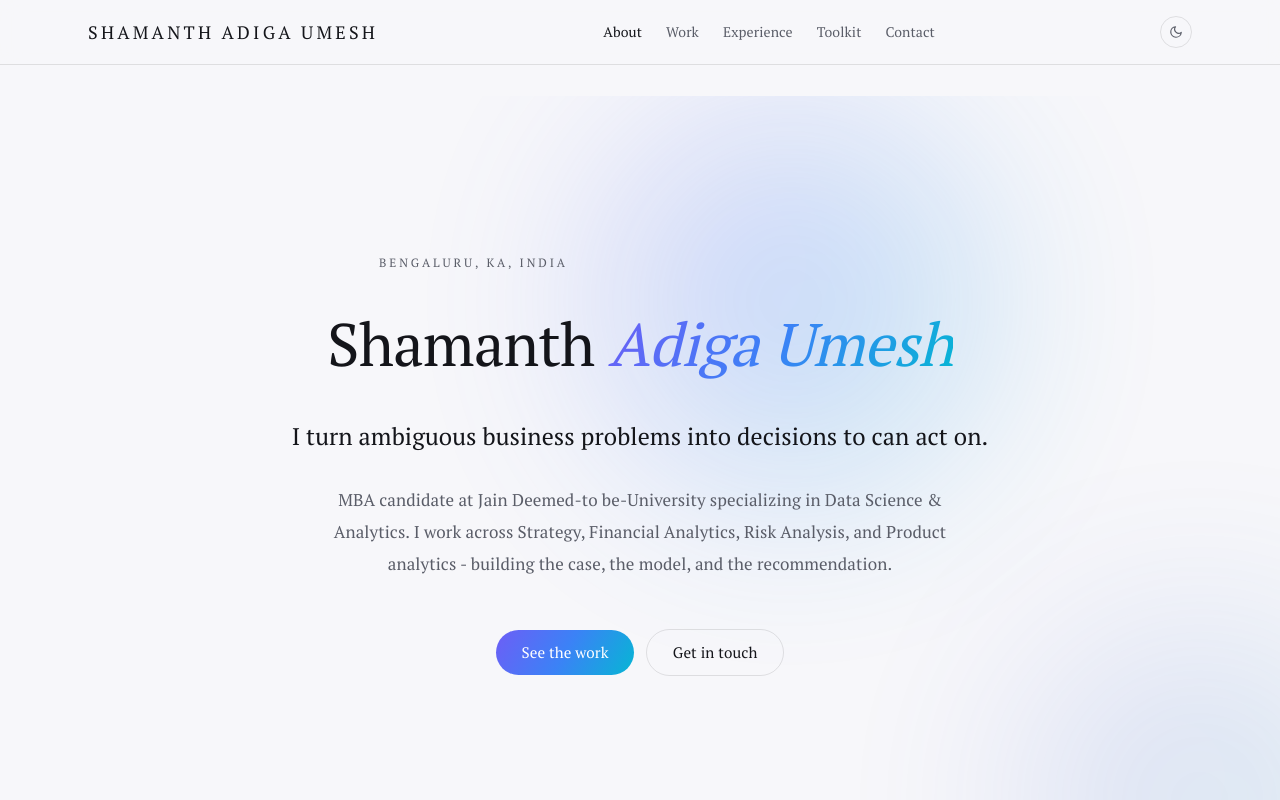
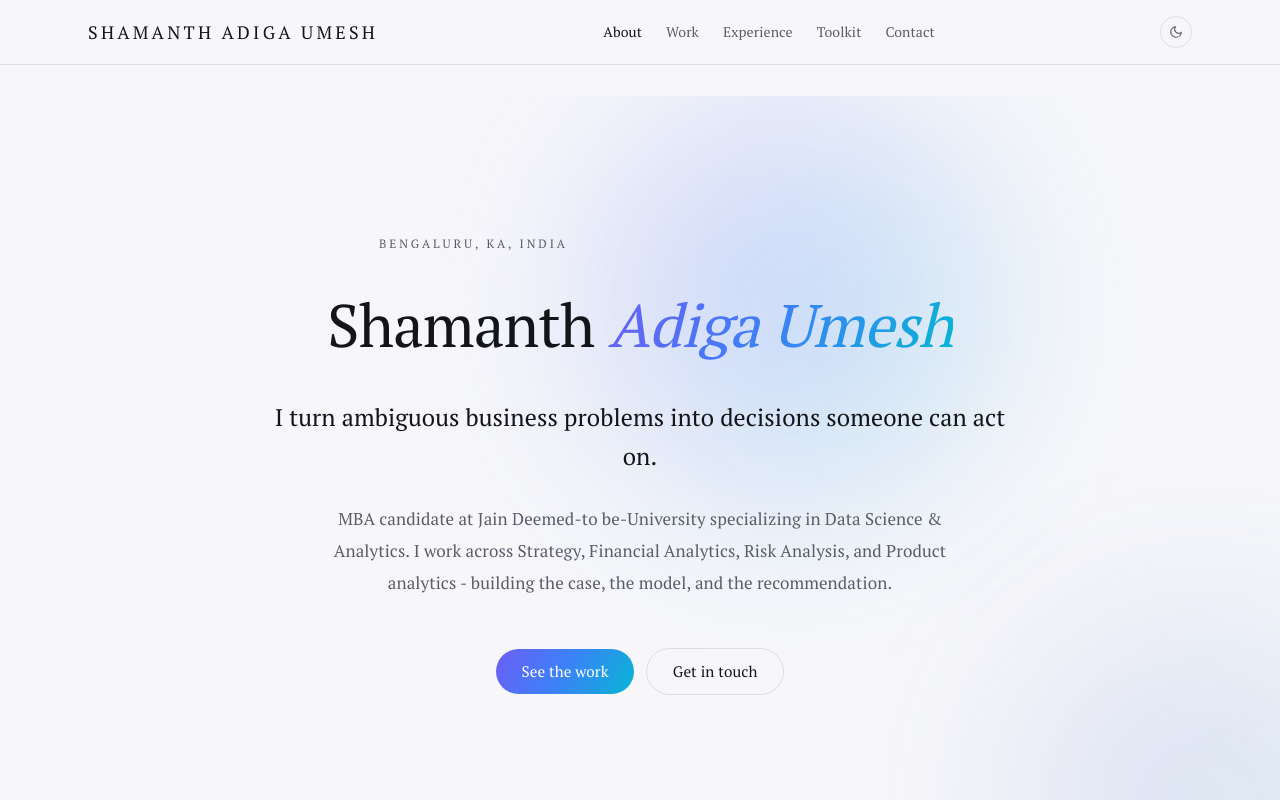
Before and after one commit to meshamanthadiga004/Portfolio---Shamanth-Adiga-Umesh-, a Next.js app: page / in a window 1280 px wide. Shown: the top 800 px of the page. Built offline with nearby package versions, Linux system fonts and the light colour scheme.

Commit message:
Fix headline typo: 'decisions to can act on' -> 'someone can act on'
Co-Authored-By: Claude Opus 5 <noreply@anthropic.com>

```diff
--- a/src/content/profile.ts
+++ b/src/content/profile.ts
@@ -52,7 +52,7 @@ export const profile = {
   // -------------------------------------------------------------------- hero
   /** Short. This is your positioning, not your job title. */
   headline:
-    "I turn ambiguous business problems into decisions to can act on.",
+    "I turn ambiguous business problems into decisions someone can act on.",
   /** 1-2 sentences under the headline. Concrete beats grand. */
   subhead:
     "MBA candidate at Jain Deemed-to be-University specializing in Data Science & Analytics. I work across Strategy, Financial Analytics, Risk Analysis, and Product analytics - building the case, the model, and the recommendation.",
```
